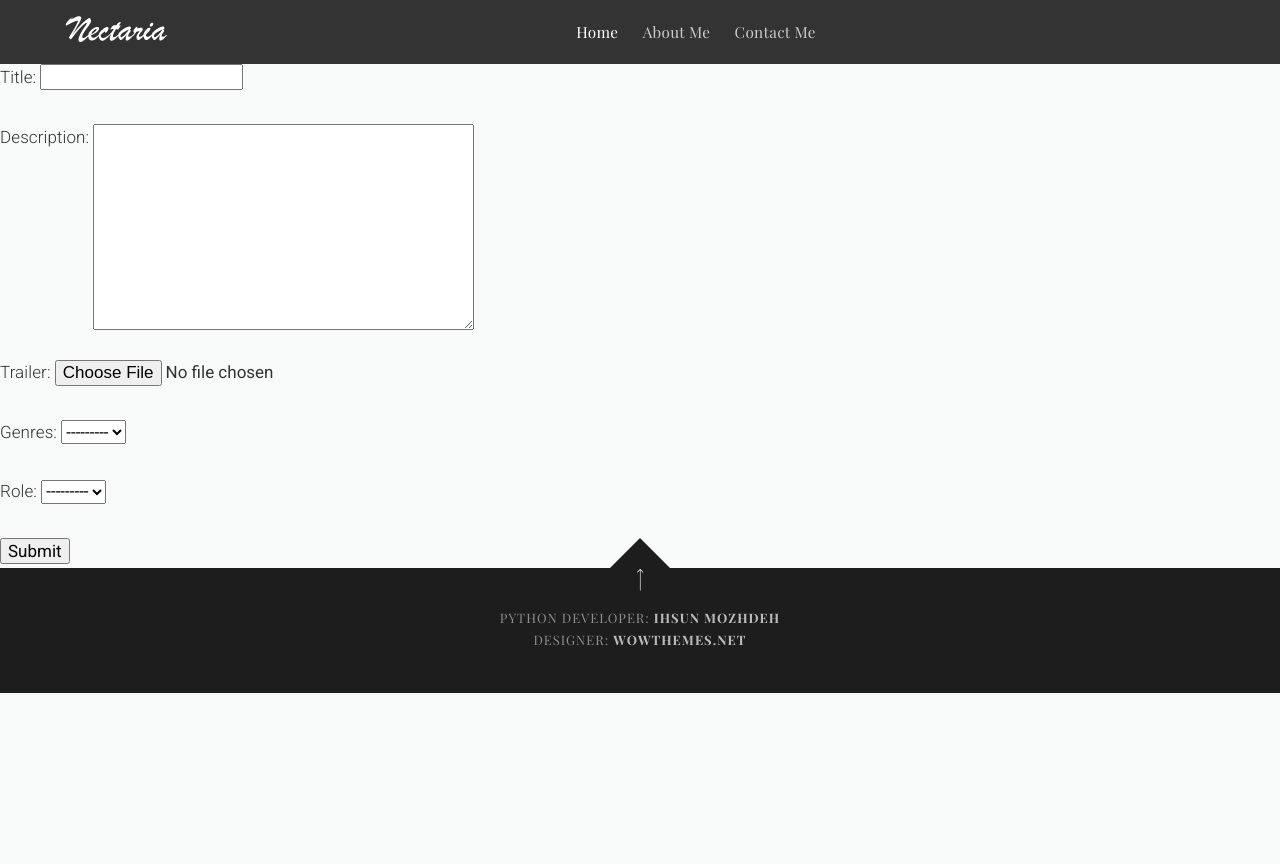
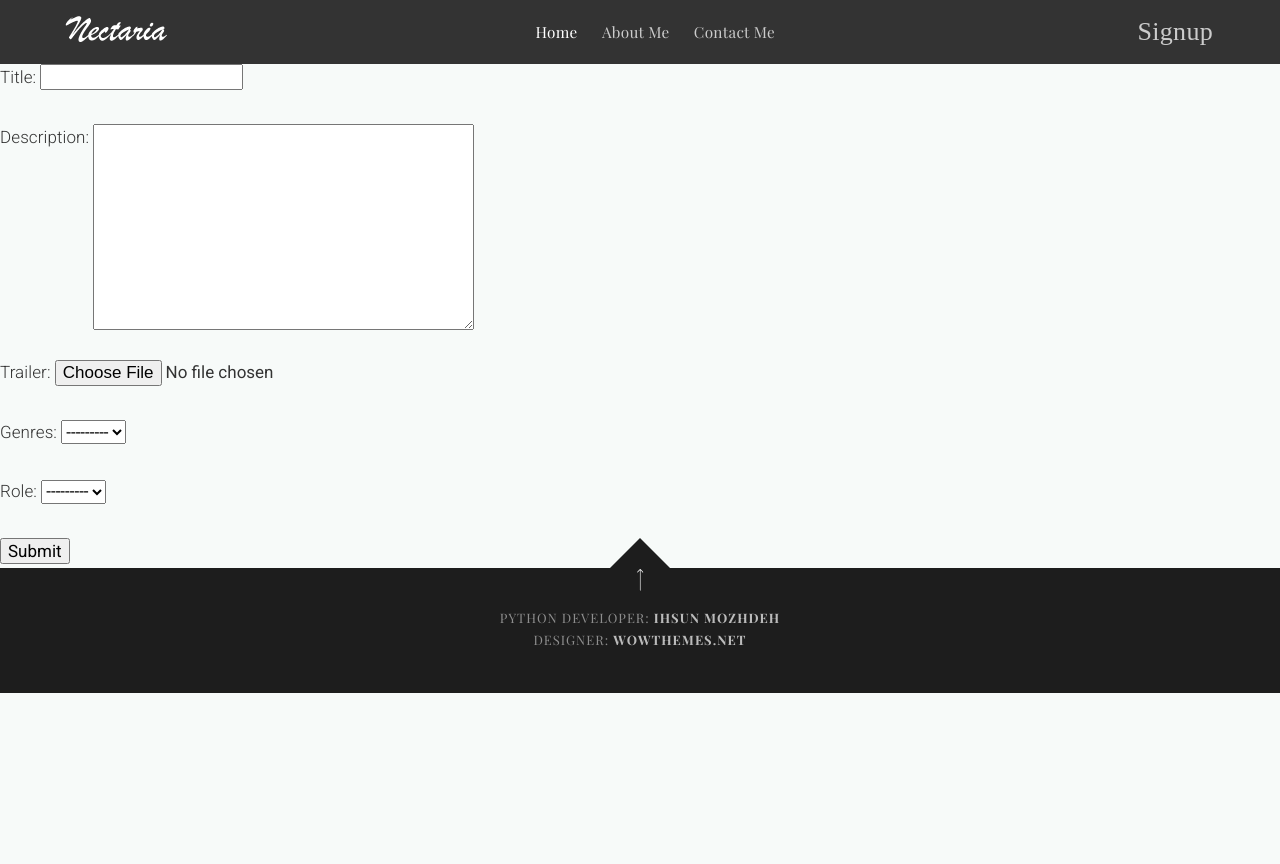
Before and after one commit to IhsunCloud/Movipy, a Django app: page /add-movie/ in a window 1280 px wide. Run offline with Django 3.2, Linux system fonts and the light colour scheme; data that the repository does not hold is empty; parts of the project's set-up code (start-up, migrations or seed data) failed here and were passed over; some libraries are stand-ins or nearby versions; some web fonts are replaced.

Commit message:
🚀 Add signup button.

```diff
--- a/media/templates/partials/__main-nav.html
+++ b/media/templates/partials/__main-nav.html
@@ -6,8 +6,8 @@
 		<li class="nav-home nav-current" role="presentation"><a href="{% url 'movie:index' %}">Home</a></li>
 		<li class="nav-about-us" role="presentation"><a href="{% url 'movie:about-me' %}">About Me</a></li>
 		<li class="nav-author-page" role="presentation"><a href="#">Contact Me</a></li>
-		{% comment %} <span class="socialheader"> {% endcomment %}
-		{% comment %} <a href="#"><span class='symbol'>circletwitterbird</span></a> {% endcomment %}
+		<span class="socialheader">
+		<a href="#"><span class='symbol'>Signup</span></a>
 		{% comment %} <a href="#"><span class='symbol'>circlefacebook</span></a> {% endcomment %}
 		{% comment %} <a href="#"><span class='symbol'>circlegoogleplus</span></a> {% endcomment %}
 		{% comment %} <a href="mailto:wowthemesnet@gmail.com"><span class='symbol'>circleemail</span></a> {% endcomment %}
```
Also changed, not shown: accounts/migrations/0001_initial.py.
